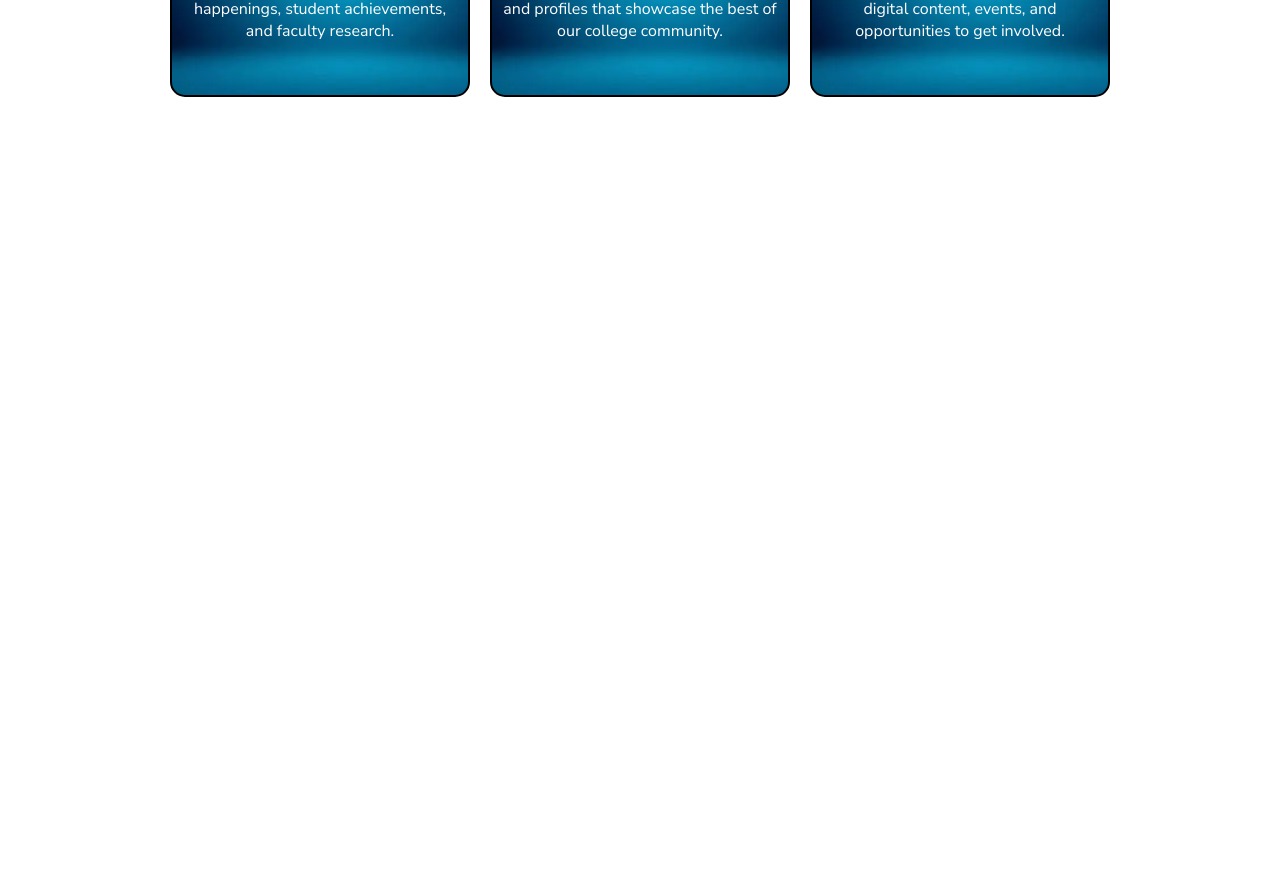
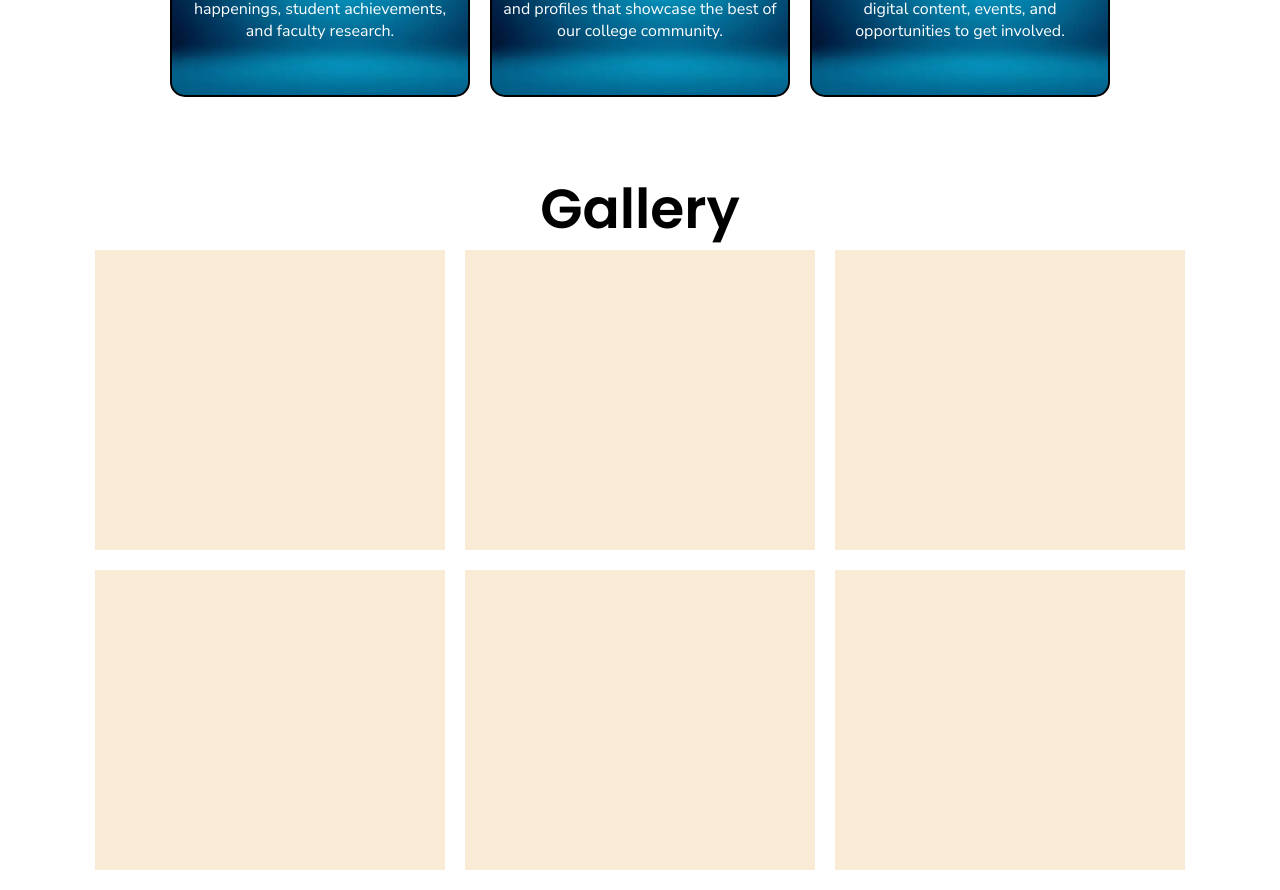
Before and after one commit to harshivkrishna/vision-club, a React (Vite) app in the folder vision/: page / in a window 1280 px wide. Shown: the part 1931-2821 px from the top of the page. Before the commit the page ends 2078 px from the top, so only its background shows below. Built offline with nearby package versions, Linux system fonts and the light colour scheme.

Commit message:
modified:   vision/src/App.jsx 	new file:   vision/src/components/Gallery.jsx 	new file:   vision/src/components/gallery.css

```diff
--- a/vision/src/App.jsx
+++ b/vision/src/App.jsx
@@ -6,6 +6,7 @@ import Contact from './components/Contact'
 import { BrowserRouter as Router, Route, Routes } from 'react-router-dom';
 import FormPage from './components/FormPage'
 import About from './components/About'
+import Gallery from './components/Gallery'
 const App = () => {
   return (
     <div>
@@ -18,6 +19,7 @@ const App = () => {
                    <Hero></Hero>
                    <News></News>
                    <About></About>
+                   <Gallery></Gallery>
                 </>
               }>
               </Route>
--- /dev/null
+++ b/vision/src/components/Gallery.jsx
@@ -0,0 +1,31 @@
+import React from 'react'
+import './gallery.css'
+const Gallery = () => {
+  return (
+    <div className='gallery'>
+        <h1>Gallery</h1>
+        <div className="gallery-container">
+            <div className="img-container-gallery">
+                <img src="" alt="" />
+            </div>
+            <div className="img-container-gallery">
+                <img src="" alt="" />
+            </div>
+            <div className="img-container-gallery">
+                <img src="" alt="" />
+            </div>
+            <div className="img-container-gallery">
+                <img src="" alt="" />
+            </div>
+            <div className="img-container-gallery">
+                <img src="" alt="" />
+            </div>
+            <div className="img-container-gallery">
+                <img src="" alt="" />
+            </div>
+        </div>
+    </div>
+  )
+}
+
+export default Gallery
--- /dev/null
+++ b/vision/src/components/gallery.css
@@ -0,0 +1,28 @@
+.gallery{
+    padding: 20px;
+    width: 100%;
+    /* display: flex; */
+    /* justify-content: center; */
+}
+
+.gallery h1{
+    text-align: center;
+    font-family: 'Poppins',sans-serif;
+    font-size: 55px;
+    font-weight: 600;
+}
+
+.gallery-container{
+    width: 100%;
+    margin: auto;
+    display: flex;
+    flex-wrap: wrap;
+    justify-content: center;
+    gap: 20px;
+}
+
+.img-container-gallery{
+    height: 300px;
+    width: 350px;
+    background-color: antiquewhite;
+}
```
